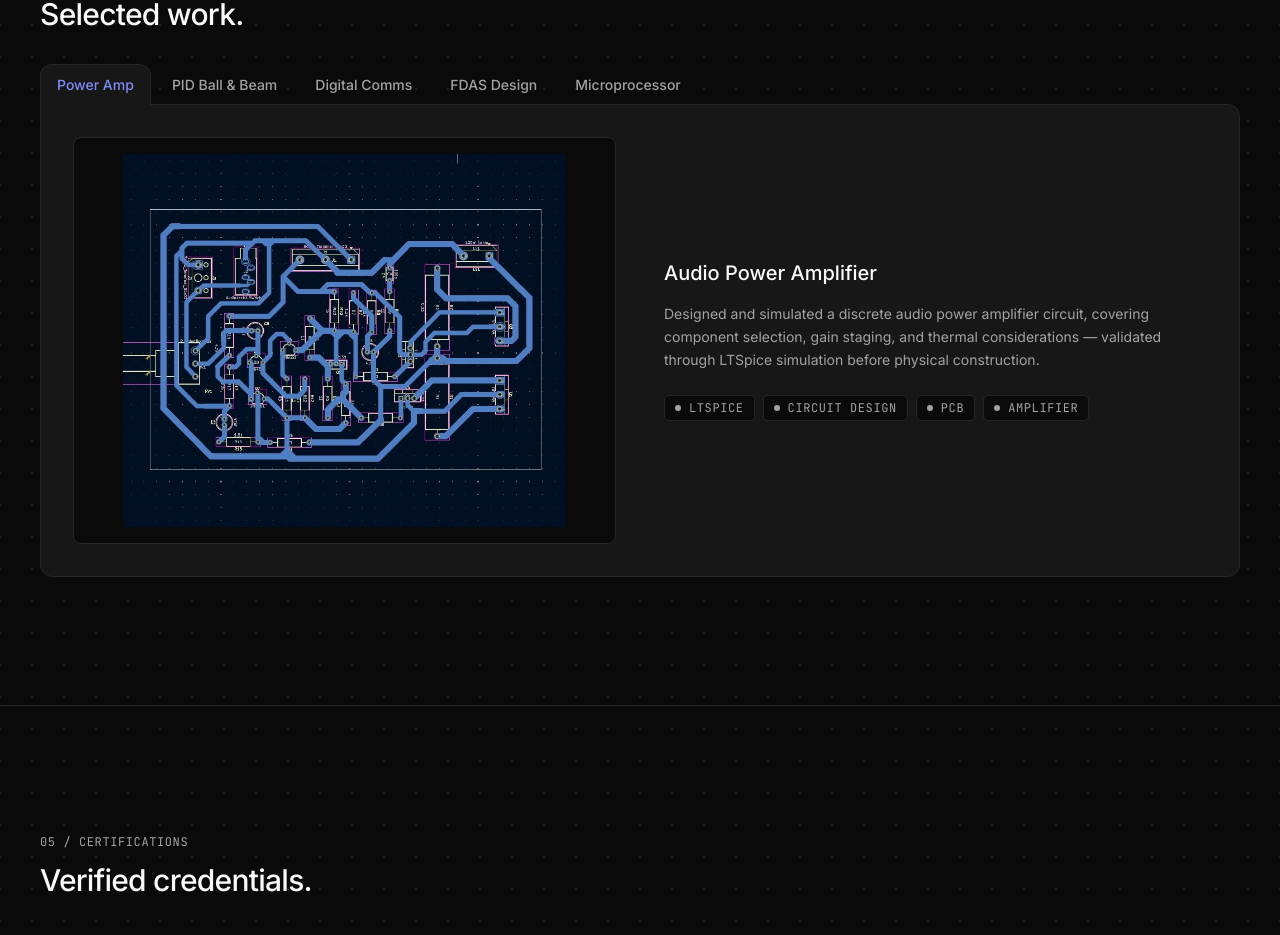
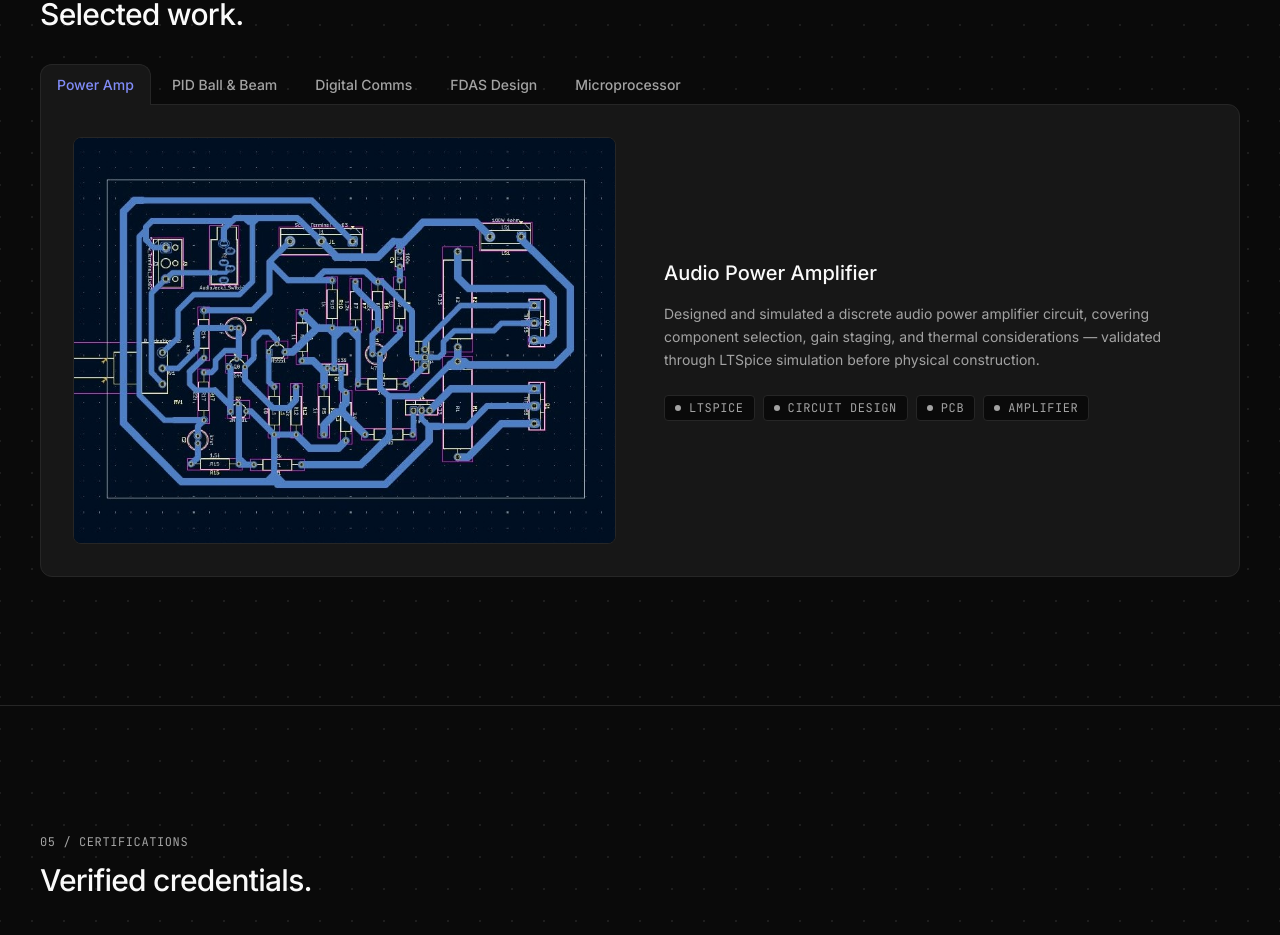
Before and after one commit to RJL-Marquez/rjlm-portfolio, a Next.js app: page / in a window 1280 px wide. Shown: the part 2600-3535 px from the top of the page. Built offline with nearby package versions, Linux system fonts and the light colour scheme.

Commit message:
Small Tweaks with the Projects

```diff
--- a/components/sections/FeaturedProject.tsx
+++ b/components/sections/FeaturedProject.tsx
@@ -21,7 +21,7 @@ const PROJECTS: Project[] = [
     id: "power-amp",
     tabLabel: "Power Amp",
     title: "Audio Power Amplifier",
-    image: "/images/projects/power-amp-schematic.png",
+    image: "/images/projects/power-amp-schematic.jpg",
     description:
       "Designed and simulated a discrete audio power amplifier circuit, covering component selection, gain staging, and thermal considerations — validated through LTSpice simulation before physical construction.",
     skills: ["LTSpice", "Circuit Design", "PCB", "Amplifier"],
@@ -143,7 +143,7 @@ export function FeaturedProject() {
               alt={active.title}
               fill
               sizes="(min-width: 1024px) 40rem, 90vw"
-              className="object-contain p-4"
+              className="object-cover"
             />
           </div>
 
```
Also changed, not shown: public/images/projects/power-amp-schematic.jpg (added).
